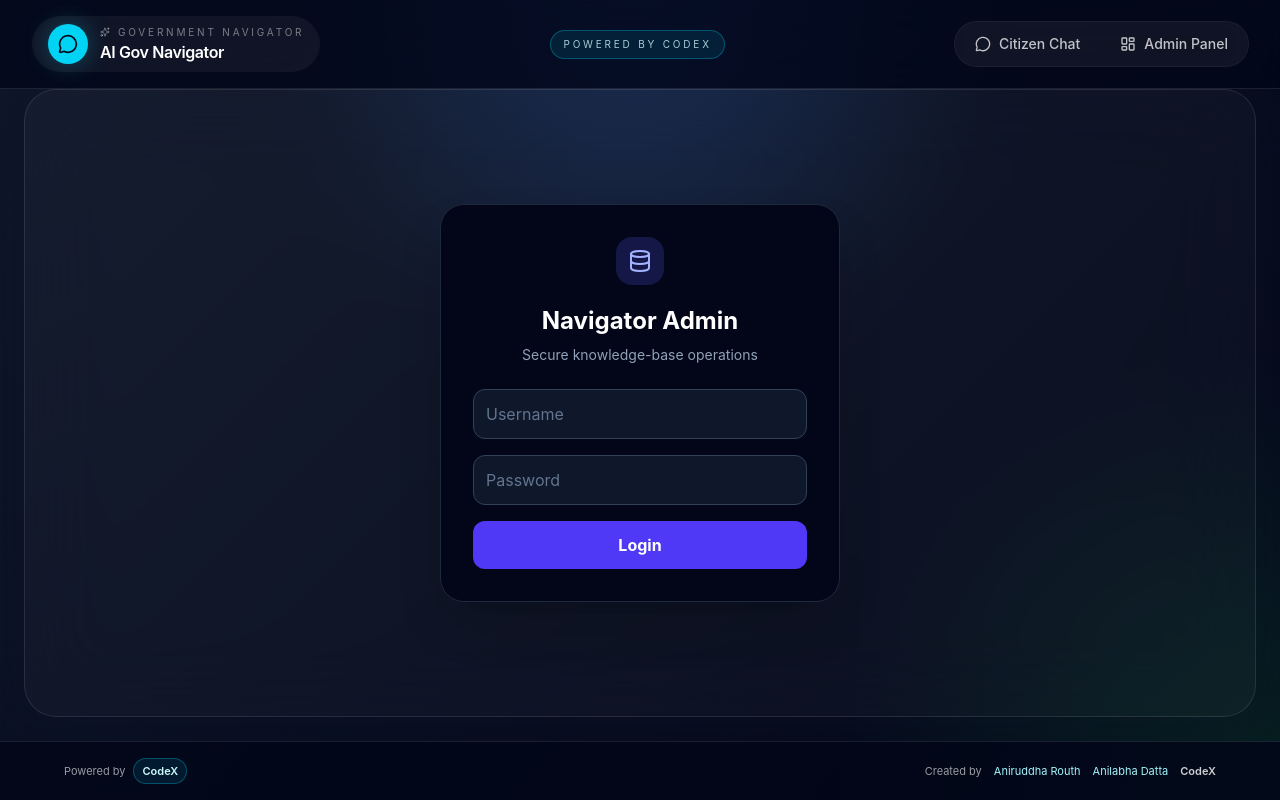
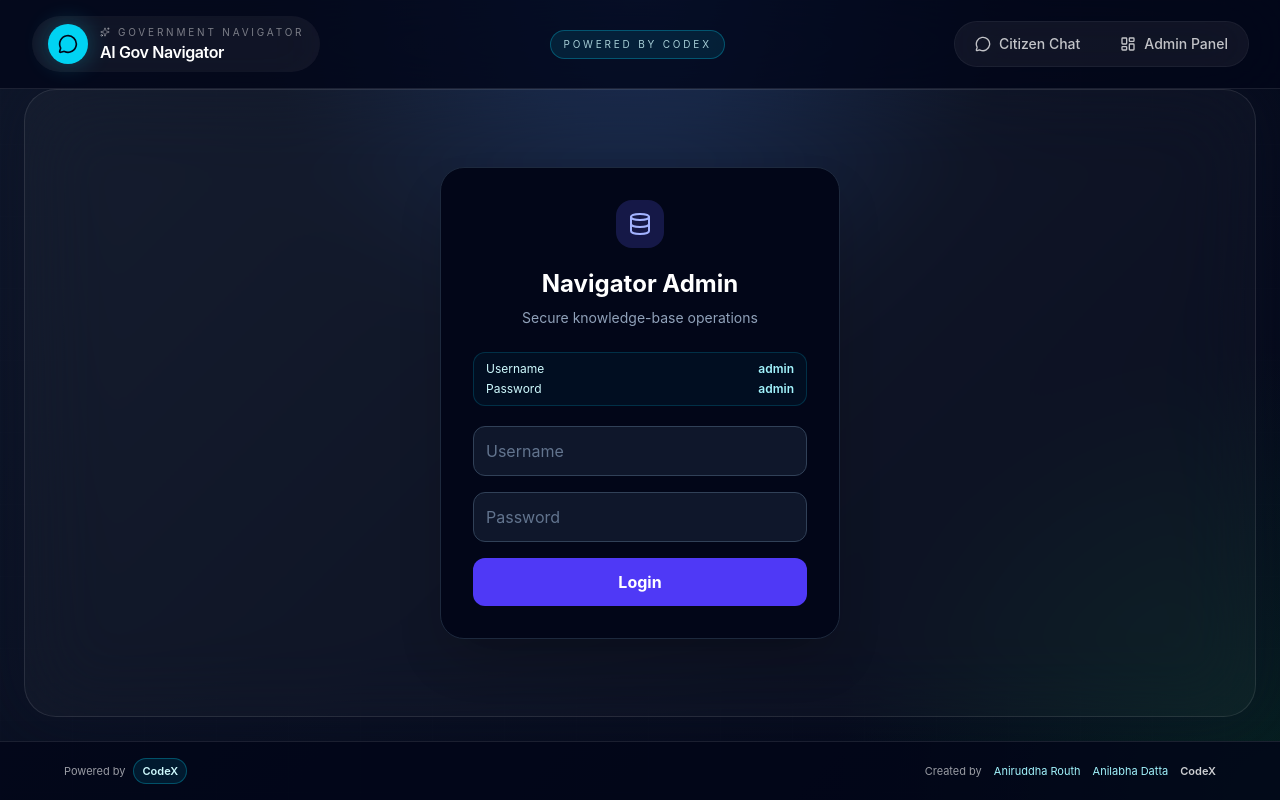
Before and after one commit to anilabhadatta/AIGovNavigatorProject, a React (Vite) app in the folder ai-gov-navigator/frontend/: page /navigator/admin in a window 1280 px wide. Built offline with nearby package versions, Linux system fonts and the light colour scheme.

Commit message:
small fixes

```diff
--- a/ai-gov-navigator/frontend/src/pages/AdminPanel.tsx
+++ b/ai-gov-navigator/frontend/src/pages/AdminPanel.tsx
@@ -124,6 +124,12 @@ export default function AdminPanel() {
         <div className="mx-auto mb-5 flex h-12 w-12 items-center justify-center rounded-2xl bg-indigo-500/20 text-indigo-300"><Database size={24} /></div>
         <h2 className="mb-2 text-center text-2xl font-bold text-white">Navigator Admin</h2>
         <p className="mb-6 text-center text-sm text-slate-400">Secure knowledge-base operations</p>
+
+        <div className="mb-5 rounded-xl border border-cyan-500/20 bg-cyan-500/5 px-3 py-2 text-xs text-cyan-100">
+          <div className="flex items-center justify-between gap-3"><span>Username</span><span className="font-semibold text-cyan-200">admin</span></div>
+          <div className="mt-1 flex items-center justify-between gap-3"><span>Password</span><span className="font-semibold text-cyan-200">admin</span></div>
+        </div>
+
         <form onSubmit={handleLogin} className="space-y-4">
           <input type="text" value={username} onChange={event => setUsername(event.target.value)} placeholder="Username" className="w-full rounded-xl border border-slate-700 bg-slate-900 p-3 text-white placeholder:text-slate-500 focus:outline-none focus:ring-2 focus:ring-indigo-400" />
           <input type="password" value={password} onChange={event => setPassword(event.target.value)} placeholder="Password" className="w-full rounded-xl border border-slate-700 bg-slate-900 p-3 text-white placeholder:text-slate-500 focus:outline-none focus:ring-2 focus:ring-indigo-400" />
```
